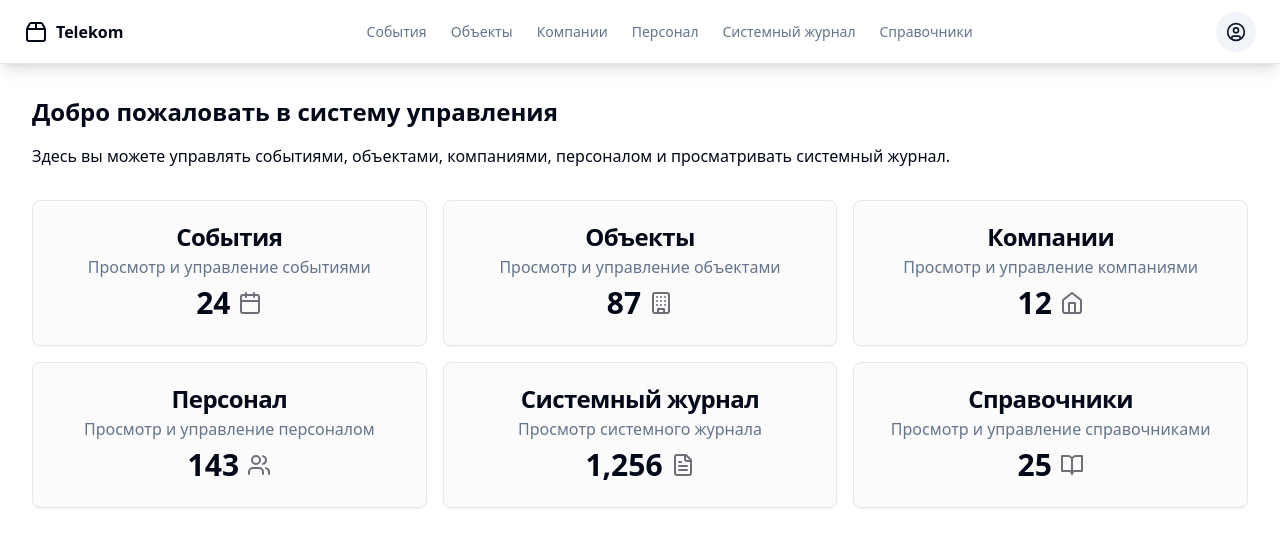
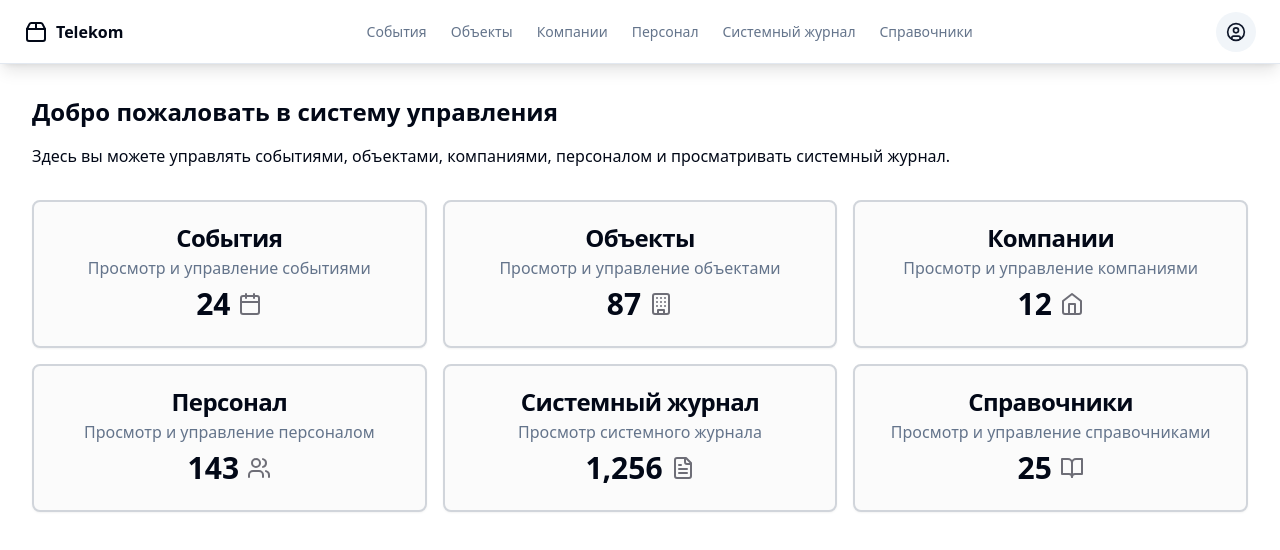
Before and after one commit to GPT-Engineer-App/admin-control-panel, a React (Vite) app: page / in a window 1280 px wide. Shown: the top 550 px of the page. Built offline with nearby package versions, Linux system fonts and the light colour scheme.

Commit message:
Added noticeable borders around each tile component and created a neat, minimalist loading overlay.

```diff
--- a/src/App.jsx
+++ b/src/App.jsx
@@ -1,4 +1,6 @@
+import { useState, useEffect } from "react";
 import { Toaster } from "@/components/ui/sonner";
+import LoadingOverlay from "./components/LoadingOverlay";
 import { TooltipProvider } from "@/components/ui/tooltip";
 import { QueryClient, QueryClientProvider } from "@tanstack/react-query";
 import { Home, Calendar, Building, Users, BookOpen, FileText } from "lucide-react";
@@ -42,10 +44,20 @@ export const navItems = [
 ];
 
 const App = () => {
+  const [loading, setLoading] = useState(true);
+
+  useEffect(() => {
+    const timer = setTimeout(() => {
+      setLoading(false);
+    }, 2000); // Simulate loading time
+
+    return () => clearTimeout(timer);
+  }, []);
   return (
     <QueryClientProvider client={queryClient}>
       <TooltipProvider>
         <Toaster />
+        {loading && <LoadingOverlay />}
         <Router>
           <Routes>
             <Route path="/" element={<Layout />}>
--- /dev/null
+++ b/src/components/LoadingOverlay.jsx
@@ -0,0 +1,12 @@
+import React from "react";
+import { Spinner } from "@/components/ui/spinner";
+
+const LoadingOverlay = () => {
+  return (
+    <div className="fixed inset-0 flex items-center justify-center bg-black bg-opacity-50 z-50">
+      <Spinner className="h-12 w-12 text-white" />
+    </div>
+  );
+};
+
+export default LoadingOverlay;
--- a/src/pages/Index.jsx
+++ b/src/pages/Index.jsx
@@ -7,7 +7,7 @@ const Index = () => {
       <h1 className="text-2xl font-bold mb-4">Добро пожаловать в систему управления</h1>
       <p className="mb-8">Здесь вы можете управлять событиями, объектами, компаниями, персоналом и просматривать системный журнал.</p>
       <div className="grid grid-cols-1 md:grid-cols-2 lg:grid-cols-3 gap-4">
-        <Card className="bg-[#fbfbfb]">
+        <Card className="bg-[#fbfbfb] border-2 border-gray-300">
           <CardHeader className="flex flex-col items-center justify-center">
             <CardTitle className="text-center">События</CardTitle>
             <p className="text-muted-foreground mt-2">Просмотр и управление событиями</p>
@@ -17,7 +17,7 @@ const Index = () => {
             </div>
           </CardHeader>
         </Card>
-        <Card className="bg-[#fbfbfb]">
+        <Card className="bg-[#fbfbfb] border-2 border-gray-300">
           <CardHeader className="flex flex-col items-center justify-center">
             <CardTitle className="text-center">Объекты</CardTitle>
             <p className="text-muted-foreground mt-2">Просмотр и управление объектами</p>
@@ -27,7 +27,7 @@ const Index = () => {
             </div>
           </CardHeader>
         </Card>
-        <Card className="bg-[#fbfbfb]">
+        <Card className="bg-[#fbfbfb] border-2 border-gray-300">
           <CardHeader className="flex flex-col items-center justify-center">
             <CardTitle className="text-center">Компании</CardTitle>
             <p className="text-muted-foreground mt-2">Просмотр и управление компаниями</p>
@@ -37,7 +37,7 @@ const Index = () => {
             </div>
           </CardHeader>
         </Card>
-        <Card className="bg-[#fbfbfb]">
+        <Card className="bg-[#fbfbfb] border-2 border-gray-300">
           <CardHeader className="flex flex-col items-center justify-center">
             <CardTitle className="text-center">Персонал</CardTitle>
             <p className="text-muted-foreground mt-2">Просмотр и управление персоналом</p>
@@ -47,7 +47,7 @@ const Index = () => {
             </div>
           </CardHeader>
         </Card>
-        <Card className="bg-[#fbfbfb]">
+        <Card className="bg-[#fbfbfb] border-2 border-gray-300">
           <CardHeader className="flex flex-col items-center justify-center">
             <CardTitle className="text-center">Системный журнал</CardTitle>
             <p className="text-muted-foreground mt-2">Просмотр системного журнала</p>
@@ -57,7 +57,7 @@ const Index = () => {
             </div>
           </CardHeader>
         </Card>
-        <Card className="bg-[#fbfbfb]">
+        <Card className="bg-[#fbfbfb] border-2 border-gray-300">
           <CardHeader className="flex flex-col items-center justify-center">
             <CardTitle className="text-center">Справочники</CardTitle>
             <p className="text-muted-foreground mt-2">Просмотр и управление справочниками</p>
```
